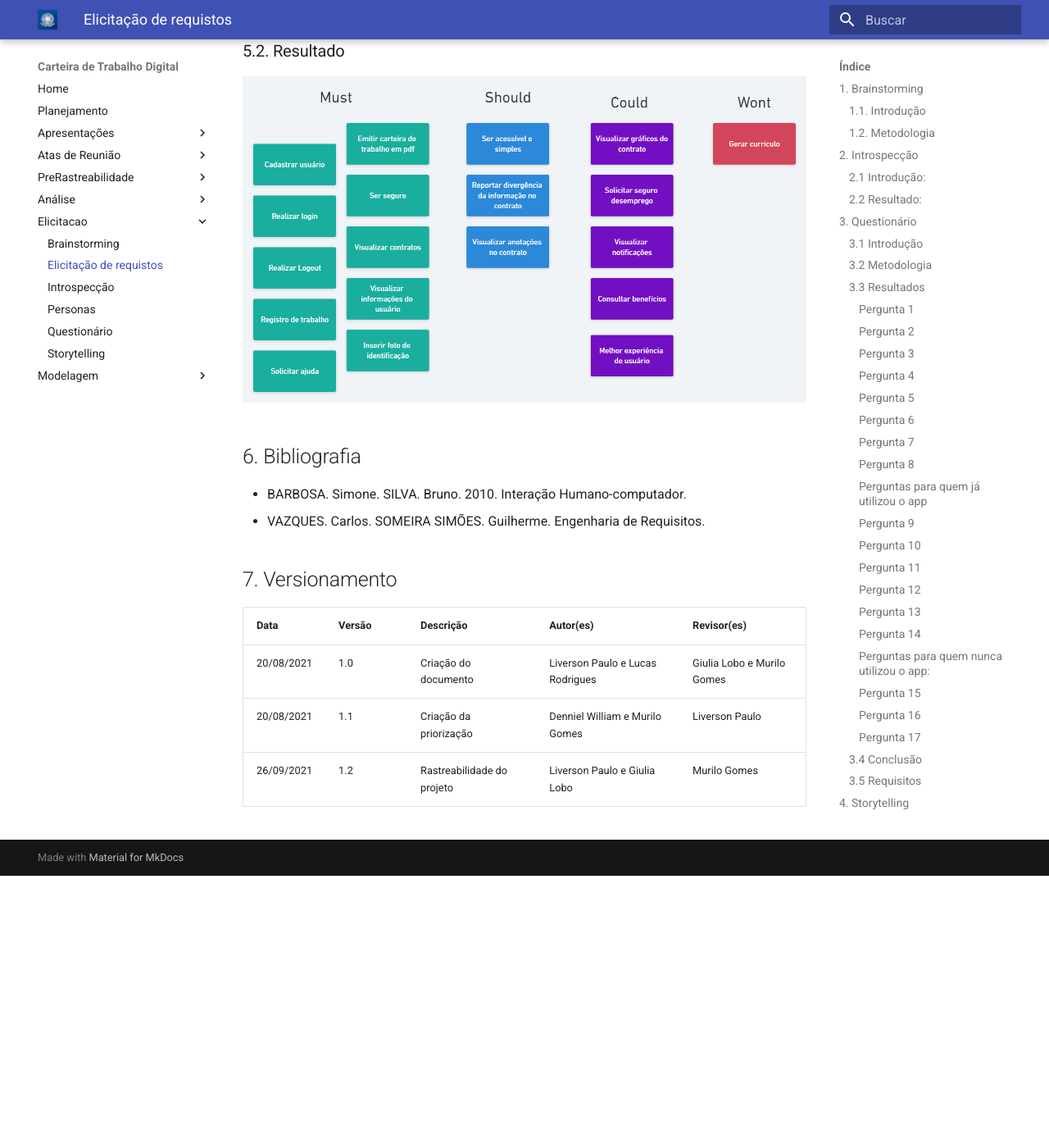
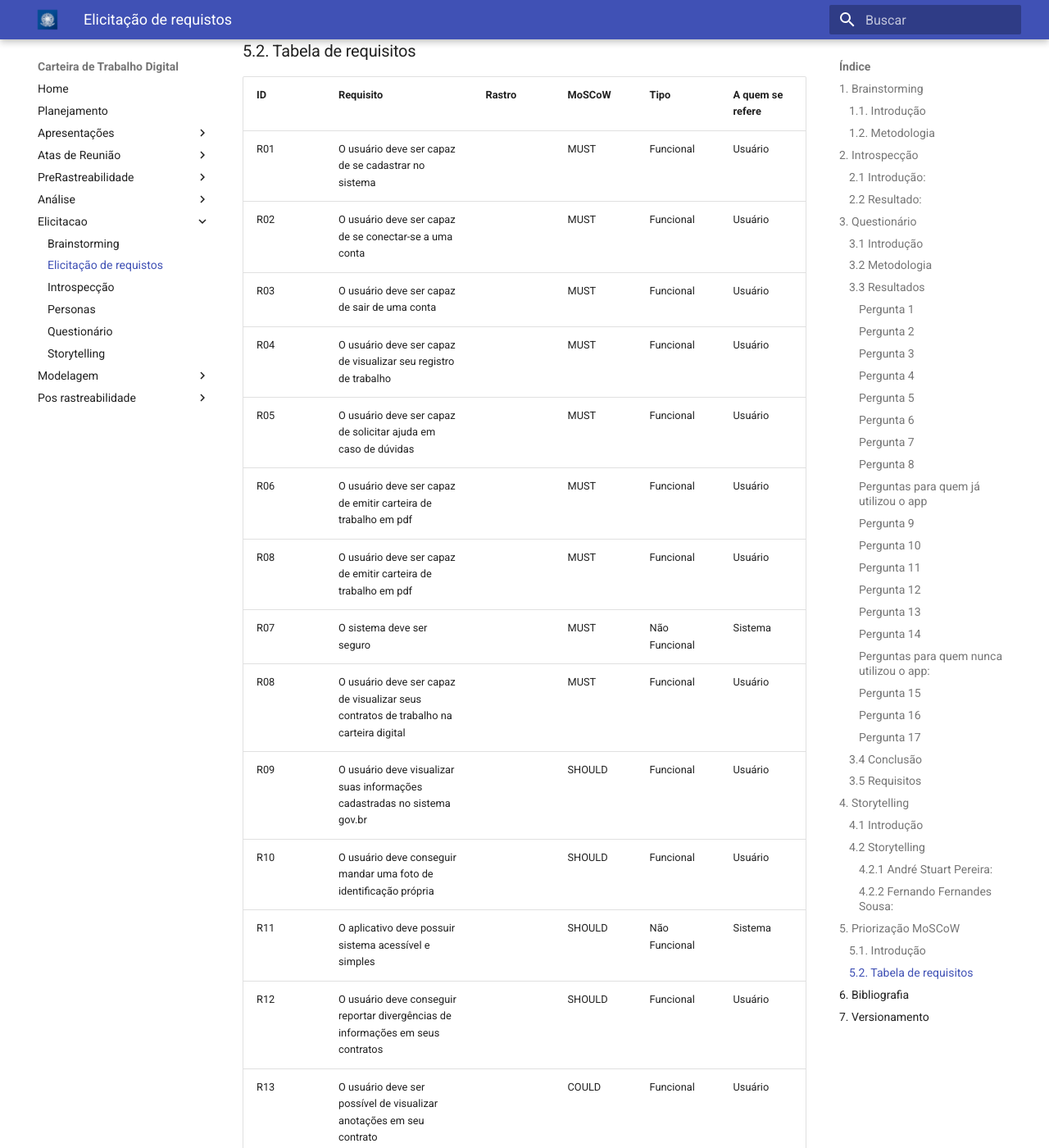
Before and after one commit to Requisitos-de-Software/2021.1-CarteiradeTrabalhoDigital, an MkDocs documentation site: the page built from docs/elicitacao/elicitacao.md, in a window 1280 px wide and 1400 px high, scrolled down 9697 px. Shown: the whole window at 82% size. Built offline with MkDocs 1.6.1 and Material for MkDocs 9.7.7, drawn with Linux system fonts in a browser that asks for light colours; before the commit the page ends 10765 px from its top, so only the background shows below that; some of the changed text lies outside the part shown.

```diff
--- a/docs/elicitacao/elicitacao.md
+++ b/docs/elicitacao/elicitacao.md
@@ -175,9 +175,33 @@ should do: São importantes, porém não têm a mesma importância do must do
 could do: São desejáveis, porém não são essenciais do ponto de vista estratégico
 wont do: São acordados os requisitos de menos importância do projeto, com menor retorno do investimento do produto final
 
-### 5.2. Resultado
+### 5.2. Tabela de requisitos
+
+| ID  | Requisito | Rastro | MoSCoW | Tipo | A quem se refere |
+| --- | --------- | ------ | ------ | ---- | ---------------- |
+| <span id="R01">R01</span> | O usuário deve ser capaz de se cadastrar no sistema | | MUST | Funcional | Usuário |
+| <span id="R02">R02</span> | O usuário deve ser capaz de se conectar-se a uma conta | | MUST | Funcional | Usuário |
+| <span id="R03">R03</span> | O usuário deve ser capaz de sair de uma conta | | MUST | Funcional | Usuário |
+| <span id="R04">R04</span> | O usuário deve ser capaz de visualizar seu registro de trabalho |  | MUST | Funcional | Usuário |
+| <span id="R05">R05</span> | O usuário deve ser capaz de solicitar ajuda em caso de dúvidas |  | MUST | Funcional | Usuário |
+| <span id="R06">R06</span> | O usuário deve ser capaz de emitir carteira de trabalho em pdf |  | MUST | Funcional | Usuário |
+| <span id="R08">R08</span> | O usuário deve ser capaz de emitir carteira de trabalho em pdf |  | MUST | Funcional | Usuário |
+| <span id="R07">R07</span> | O sistema deve ser seguro | | MUST | Não Funcional | Sistema |
+| <span id="R08">R08</span> | O usuário deve ser capaz de visualizar seus contratos de trabalho na carteira digital | | MUST | Funcional | Usuário |
+| <span id="R09">R09</span> | O usuário deve visualizar suas informações cadastradas no sistema gov.br | | SHOULD | Funcional | Usuário |
+| <span id="R10">R10</span> | O usuário deve conseguir mandar uma foto de identificação própria | | SHOULD | Funcional | Usuário |
+| <span id="R11">R11</span> | O aplicativo deve possuir sistema acessível e simples | | SHOULD | Não Funcional | Sistema |
+| <span id="R12">R12</span> | O usuário deve conseguir reportar divergências de informações em seus contratos | | SHOULD | Funcional | Usuário |
+| <span id="R13">R13</span> | O usuário deve ser possível de visualizar anotações em seu contrato | | COULD | Funcional | Usuário |
+| <span id="R14">R14</span> | O usuário deve conseguir visualizar gráficos de renda de seus contratos | | COULD | Funcional | Usuário |
+| <span id="R15">R15</span> | O usuário deve conseguir solicitar seguro-desemprego pelo aplicativo | | COULD | Funcional | Usuário |
+| <span id="R16">R16</span> | O sistema deve notificar o usuário em caso de qualquer alteração ou anotação no contrato do mesmo | | COULD | Funcional | Sistema |
+| <span id="R17">R17</span> | O usuário pode consultar benefícios relacionados ao seu contrato atual | | COULD | Funcional | Usuário |
+| <span id="R18">R18</span> | O usuário deve ter uma melhor experiência de usuário | | COULD | Não Funcional | Sistema |
 
 ![MoSCoW](../assets/priorizacao_de_requisitos.png)
+
+
 
 ## 6. Bibliografia
 
```
Also changed, not shown: docs/elicitacao/brainstorming.md (+7 -5 lines), docs/pos_rastreabilidade/matriz_forward_from.md (added, +58 -0 lines).
